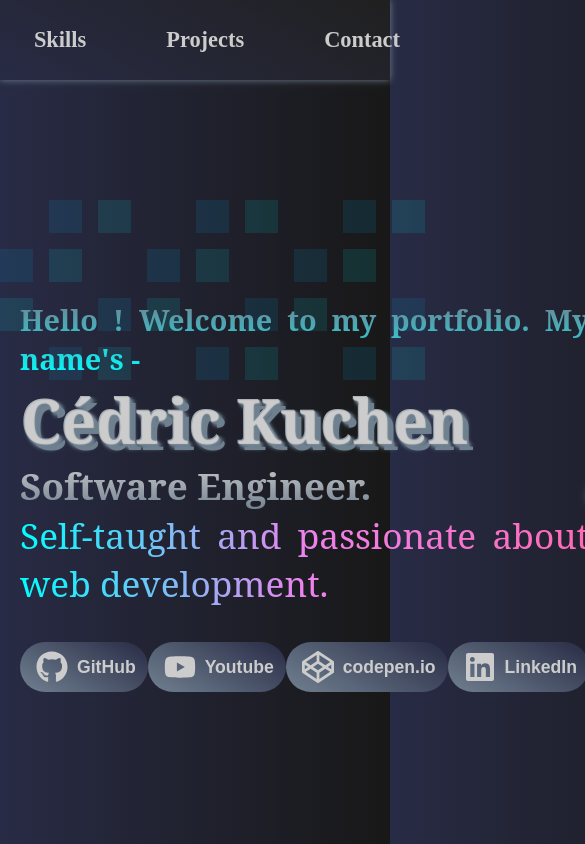
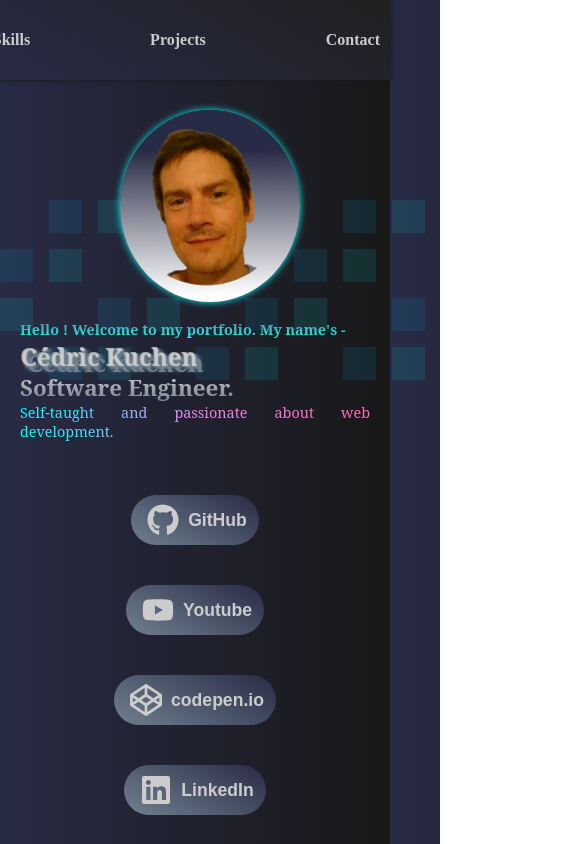
Before and after one commit to TLRKiliann/hiring-portfolio, a Next.js app in the folder my-app/: page / in a window 390 px wide. Shown: the top 844 px of the page, 585 px wide, since content can reach past the window. Built offline with nearby package versions, Linux system fonts and the light colour scheme.

Commit message:
style improved

```diff
--- a/my-app/components/layout.tsx
+++ b/my-app/components/layout.tsx
@@ -21,15 +21,17 @@ export default function Layout({ children }: PropsWithChildren) {
           <motion.div initial="hidden" animate={mainControls} variants={{
             hidden: {
               scale: .3,
+              y: 200,
               opacity: 0
             },
             visible: {
               scale: 1,
+              y: 0,
               opacity: 1,
               transition: {
                 delay: .35,
                 ease: "linear",
-                duration: 0.3,
+                duration: 0.35,
               }
             },
             }}
--- a/my-app/components/navbar.tsx
+++ b/my-app/components/navbar.tsx
@@ -1,5 +1,5 @@
 import React from 'react'
-import Link from 'next/link'
+//import Link from 'next/link'
 import Image from 'next/image'
 import style from '@/styles/navbar.module.scss'
 import Comic from '@/public/images/photo_logo.png'
@@ -21,19 +21,19 @@ export default function Navbar() {
 
         <ul className={style.ul}>
           <li className={style.li}>
-            <Link href="#linkskills" scroll={false} className={style.link}>
+            <a href="#linkskills" className={style.link}>
               Skills
-            </Link>
+            </a>
           </li>
           <li className={style.li}>
-            <Link href="#projects" scroll={false} className={style.link}>
+            <a href="#projects" className={style.link}>
               Projects
-            </Link>
+            </a>
           </li>
           <li className={style.li}>
-            <Link href="#contact" scroll={false} className={style.link}>
+            <a href="#contact" className={style.link}>
               Contact
-            </Link>
+            </a>
           </li>
         </ul>
 
--- a/my-app/components/skillsSection.tsx
+++ b/my-app/components/skillsSection.tsx
@@ -7,7 +7,6 @@ import { FcLinux } from 'react-icons/fc'
 import style from '@/styles/skills.module.scss'
 
 export default function SkillsSection() {
-  //console.log(props, "my props is")
   return (
     <div id="linkskills" className={style.skills}>
       <h1 className={style.header}>
--- a/my-app/styles/contact.module.scss
+++ b/my-app/styles/contact.module.scss
@@ -70,3 +70,22 @@
     }
   }
 }
+
+@media screen and (max-width: 900px) {
+  .contact {
+    .header {}
+    .designcolor {
+      width: 310px;
+      height: 120px;
+      .divcontact {
+        width: 80%;
+        margin: auto;
+        .divlogocontact {
+          .h3 {
+            font-size: 0.9rem;
+          }
+        }
+      }
+    }
+  }
+}
--- a/my-app/styles/footer.module.scss
+++ b/my-app/styles/footer.module.scss
@@ -47,3 +47,52 @@
     }
   }
 }
+
+@keyframes footer-anim-sceen {
+  0% {
+    transform: scale(0.75);
+  }
+  50% {
+    transform: scale(0.8);
+  }
+  100% {
+    transform: scale(0.75);
+  }
+}
+
+@media screen and (max-width: 900px) {
+  .divfooterlogo {
+    width: 100vw;
+    display: flex;
+    align-items: center;
+    justify-content: space-around;
+    .a {
+      margin: 0px 0px;
+      display: flex;
+      align-items: center;
+      background: linear-gradient(30deg, $slategrey, $bg_color2);
+      border-radius: 50px;
+      text-decoration: none;
+      font-size: 0.8rem;
+      color: $lightgrey;
+      padding: 0px 5px;
+
+      animation-name: footer-anim-sceen;
+      animation-delay: 0s;
+      animation-duration: 2s;
+      animation-iteration-count: infinite;
+      animation-timing-function: revert;
+      transform: scale(0);
+      transition: ease-in;
+      &:hover {
+        background: $bg_color2;
+        box-shadow: 0px 0px 10px $lightgrey;
+        animation-play-state: paused;
+      }
+      &:active {
+        box-shadow: 0px 0px 10px $aqua;
+        color: $aqua;
+      }
+    }
+  }
+}
--- a/my-app/styles/globals.scss
+++ b/my-app/styles/globals.scss
@@ -14,5 +14,5 @@ footer {
   display: flex;
   height: 100px;
   background: linear-gradient(30deg, $bg_color2, $black_color);
-  box-shadow: 0px 0px 7px $slategrey;
+  box-shadow: 0px 0px 7px $bg_color;
 }
--- a/my-app/styles/mainTitle.module.scss
+++ b/my-app/styles/mainTitle.module.scss
@@ -1,25 +1,5 @@
 @import 'fonts.scss';
 @import 'colors.scss';
-
-@keyframes grid-anim {
-  from {
-    opacity: 0;
-  }
-  to {
-    opacity: 0.1;
-  }
-}
-
-@keyframes titles {
-  0% {
-    transform: translateX(-100px);
-    opacity: 0;
-  }
-  100% {
-    transform: translateX(0px);
-    opacity: 1;
-  }
-}
 
 @keyframes logo {
   0% {
@@ -32,40 +12,10 @@
   }
 }
 
-@keyframes photo {
-  0% {
-    transform: scale(0.0);
-    opacity: 0;
-    border: 1mm solid rgba(112,128,144, 0.8);
-    box-shadow: 0px 0px 0px $slategrey;
-  }
-  50% {
-    transform: scale(1.2);
-    opacity: 0.5;
-    border: 2mm solid rgba(112,128,144, 0.8);
-    box-shadow: 0px 0px 0px $slategrey;
-  }
-  100% {
-    transform: scale(1.0);
-    border: 3mm ridge rgba(112,128,144, 0.8);
-    box-shadow: 0px 0px 10px $slategrey;
-    opacity: 1;
-  }
-}
-
 @mixin text-color($color_1, $color_2) {
   background: -webkit-linear-gradient($color_1, $color_2);
   -webkit-background-clip: text;
   -webkit-text-fill-color: transparent;
-}
-
-@mixin params-anim($delay) {
-  animation-name: titles;
-  animation-delay: $delay;
-  animation-duration: 1s;
-  animation-iteration-count: 1;
-  transform: translateX(0px);
-  transition: ease;
 }
 
 .mainSection {
@@ -87,11 +37,6 @@
     height: 180px;
     opacity: 0.1;
     z-index: -1;
-
-    animation-name: grid-anim;
-    animation-delay: 0s;
-    animation-duration: 1s;
-    animation-timing-function: ease-in;
   }
   .griditem:nth-child(3n) {
     background-color: $aqua;
@@ -102,7 +47,6 @@
   .container {
     font-family: $akayakanadaka_font;
     color: $lightgrey;
-    @include params-anim(0s);
     .h3 {
       margin: auto;
       text-align: justify;
@@ -148,7 +92,6 @@
       display: flex;
       align-items: center;
       justify-content: space-between;
-
       animation-name: logo;
       animation-delay: 0s;
       animation-duration: 1s;
@@ -160,15 +103,14 @@
         align-items: center;
         background: linear-gradient(30deg, $slategrey, $bg_color2);
         border-radius: 50px;
-        padding: 5px 12px;
         text-decoration: none;
-
         font-family: $acme_font;
         font-size: 1.1rem;
         font-weight: 600;
         color: $lightgrey;
         transform: rotadeY(0deg);
         transition: ease 0.2s;
+        padding: 5px 12px;
         &:hover {
           background: linear-gradient(30deg, $slategrey, $bg_color2);
           box-shadow: 0px 0px 10px $deepskyblue;
@@ -184,21 +126,13 @@
   }
   .myPhoto {
     display: flex;
-    margin-right: 0px;
+    margin-top: -100px;
+    margin-right: 50px;
     width: 180px;
     height: auto;
     filter: opacity(100%);
-    border: 3mm ridge rgba(112,128,144, 0.8);
     border-radius: 100%;
-    box-shadow: 0px 0px 10px $slategrey;
-
-    animation-name: photo;
-    animation-delay: 0s;
-    animation-duration: 1s;
-    animation-iteration-count: 1;
-    transform: scale(1.0);
-    transition: ease;
-  }
+    box-shadow: 0px 0px 7px $aqua;
     .photo {
       display: flex;
       width: 100%;
@@ -207,3 +141,52 @@
       object-fit: cover;
     }
   }
+}
+
+@media screen and (max-width: 900px) {
+  .mainSection {
+    max-width: 1200px;
+    margin: 0px auto;
+    .container {
+      margin-top: 160px;
+      .h3 {
+        font-size: 0.9rem;
+      }
+      .h1 {
+        font-size: 1.5rem;
+      }
+      .h2 {
+        font-size: 1.4rem;
+      }
+      .paragraph {
+        font-size: 0.9rem;
+      }
+      .divlogo {
+        display: flex;
+        flex-direction: column;
+        margin: auto;
+        margin-bottom: -40px;
+        /*border: 1px solid white;*/
+        .a {
+          margin-top: 40px;
+          font-size: 0.9;
+          padding: 5px 12px;
+        }
+      }
+    }
+  }
+  .myPhoto {
+    position: absolute;
+    top: 210px;
+    left: 120px;
+    width: 120px;
+    height: auto;
+    .photo {
+      display: flex;
+      width: 50%;
+      height: auto;
+      border-radius: 100%;
+      object-fit: cover;
+    }
+  }
+}
--- a/my-app/styles/navbar.module.scss
+++ b/my-app/styles/navbar.module.scss
@@ -5,7 +5,7 @@
   height: 80px;
   display: flex;
   background: linear-gradient(30deg, $bg_color2, $black_color);
-  box-shadow: 0px 0px 7px $slategrey;
+  box-shadow: 0px 0px 7px $bg_color;
   .image {
     margin: auto;
     margin-left: 10px;
@@ -28,18 +28,63 @@
   }
   .li {
     list-style: none;
-    transform: scale(1.0);
-    transition: ease-in-out 0.2s;
+    padding: 10px 0px;
+  }
+  .li, a {
+    margin: 0px 20px;
+    text-decoration: none;
+    font-family: $akayakanadaka_font;
+    font-size: 1.6rem;
+    font-weight: 600;
+    color: $lightgrey;
+    transition: transform ease .2s;
+    padding: 10px;
     &:hover {
-      transform: scale(1.2);
+      transform: scale(1.15);
+      color: $deepskyblue;
+    }
+    &:active {
+
+      color: $aqua;
     }
   }
-  .link {
-    margin: 0px 40px;
-    text-decoration: none;
-    font-family: $akayakanadaka_font;
-    font-size: 1.4rem;
-    font-weight: 600;
-    color: $lightgrey;
+}
+
+@media screen and (max-width: 900px) {
+  .navbar {
+    width: 100vw;
+    display: flex;
+    .image {
+      margin: auto;
+      margin-left: 10px;
+      display: flex;
+      align-items: center;
+      border-radius: 10%;
+      .img {
+        display: flex;
+        width: 100%;
+        height: auto;
+        object-fit: cover;
+        border-radius: 10%;
+      }
+    }
+    .ul {
+      width: 100%;
+      display: flex;
+      align-items: center;
+      justify-content: right;
+    }
+    .li {
+      list-style: none;
+      padding: 10px 0px;
+    }
+    .li, a {
+      margin: 0px 20px;
+      text-decoration: none;
+      font-size: 1.0rem;
+      color: $lightgrey;
+      transition: transform ease .2s;
+      padding: 10px;
+    }
   }
 }
--- a/my-app/styles/skills.module.scss
+++ b/my-app/styles/skills.module.scss
@@ -1,18 +1,5 @@
 @import 'fonts.scss';
 @import 'colors.scss';
-
-/*
-@keyframes anim-skills {
-  0% {
-    transform: translateY(200px);
-    opacity: 0;
-  }
-  100% {
-    transform: translateY(0px);
-    opacity: 1;
-  }
-}
-*/
 
 @mixin text-color($color_1, $color_2) {
   background: -webkit-linear-gradient($color_1, $color_2);
@@ -30,9 +17,12 @@
   }
   .divskills {
     margin: 10px 0px;
+    margin-bottom: 40px;
     display: flex;
     justify-content: space-between;
-    padding: 20px 40px;
+    padding: 0% 8%;
+    padding-top: 4%;
+    padding-bottom: 2%;
     .subdivskills {
       .h2 {
         margin: auto;
@@ -58,3 +48,17 @@
     }
   }
 }
+
+@media screen and (max-width: 900px) {
+  .skills {
+    .divskills {
+      display: flex;
+      flex-direction: column;
+      align-items: center;
+      .subdivskills {
+        margin-top: 40px;
+
+      }
+    }
+  }
+}
```
Also changed, not shown: my-app/styles/projects.module.scss (+35 -23 lines). Lines whose indentation alone changed are shown as unchanged.
